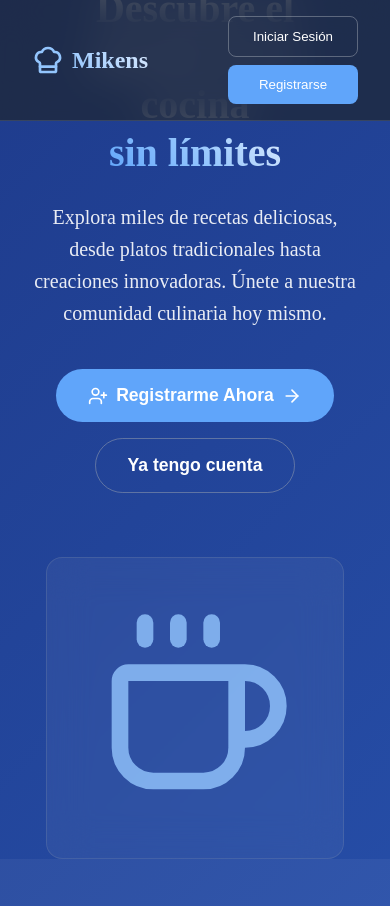
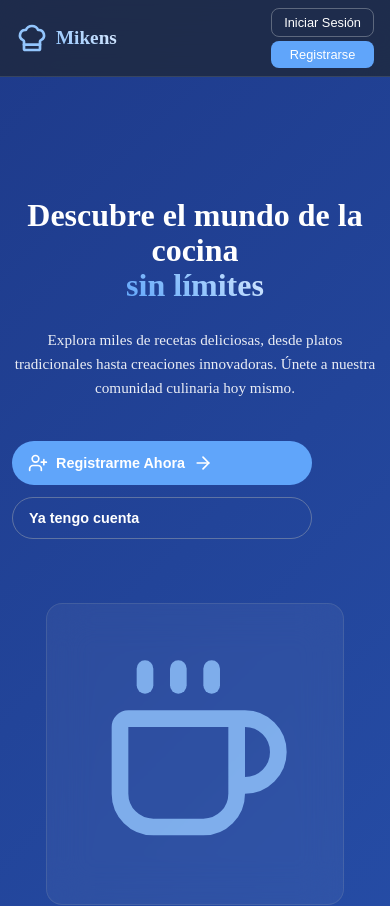
Before and after one commit to jeremyda173/recetas-uni, a React (Vite) app: page / in a window 390 px wide. Shown: the top 906 px of the page. Built offline with nearby package versions, Linux system fonts and the light colour scheme; no server answers.

Commit message:
style: enhance landing page responsiveness and adjust padding for various screen sizes

```diff
--- a/src/pages/landing/styles.module.css
+++ b/src/pages/landing/styles.module.css
@@ -85,8 +85,7 @@
   min-height: 100vh;
   display: flex;
   align-items: center;
-  padding: 0 2rem;
-  margin-top: -80px;
+  padding: 100px 2rem 2rem 2rem;
 }
 
 .heroContent {
@@ -468,6 +467,14 @@
 
 /* Responsive Design */
 @media (max-width: 768px) {
+  .headerContent {
+    padding: 0.75rem 1rem;
+  }
+
+  .hero {
+    padding: 120px 1rem 1rem 1rem;
+  }
+
   .heroContent {
     grid-template-columns: 1fr;
     text-align: center;
@@ -476,6 +483,7 @@
 
   .heroTitle {
     font-size: 2.5rem;
+    line-height: 1.2;
   }
 
   .featuresGrid {
@@ -491,8 +499,20 @@
     gap: 0.5rem;
   }
 
+  .loginBtn, .registerBtn {
+    padding: 0.5rem 1rem;
+    font-size: 0.9rem;
+  }
+
   .heroButtons {
     justify-content: center;
+    flex-direction: column;
+    gap: 1rem;
+  }
+
+  .ctaPrimary, .ctaSecondary {
+    width: 100%;
+    max-width: 300px;
   }
 
   .footerLinks {
@@ -505,3 +525,44 @@
     gap: 2rem;
   }
 }
+
+@media (max-width: 480px) {
+  .logo {
+    font-size: 1.2rem;
+  }
+
+  .headerContent {
+    padding: 0.5rem 1rem;
+  }
+
+  .hero {
+    padding: 100px 0.75rem 0.75rem 0.75rem;
+  }
+
+  .heroTitle {
+    font-size: 2rem;
+    line-height: 1.1;
+  }
+
+  .heroSubtitle {
+    font-size: 0.95rem;
+  }
+
+  .nav {
+    gap: 0.25rem;
+  }
+
+  .loginBtn, .registerBtn {
+    padding: 0.375rem 0.75rem;
+    font-size: 0.8rem;
+  }
+
+  .heroButtons {
+    gap: 0.75rem;
+  }
+
+  .ctaPrimary, .ctaSecondary {
+    padding: 0.75rem 1rem;
+    font-size: 0.9rem;
+  }
+}
```
